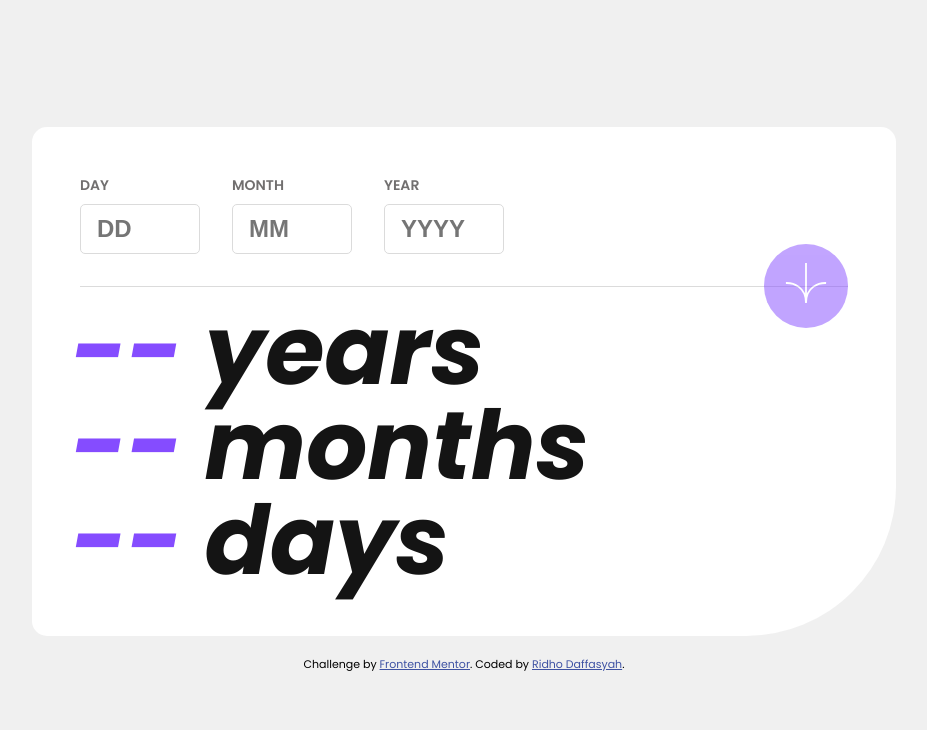
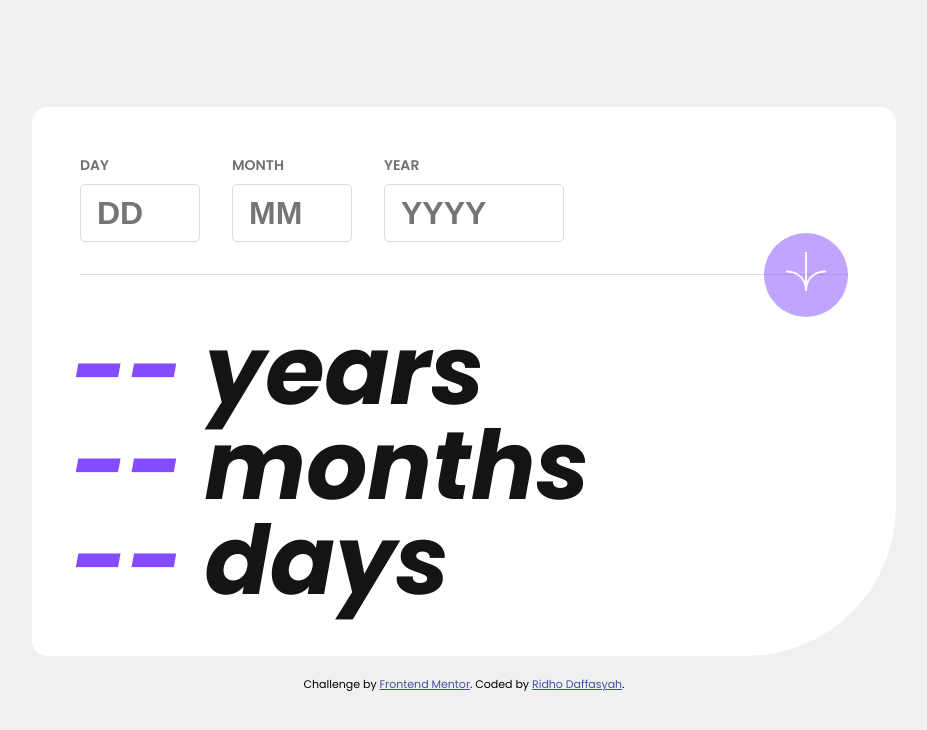
Before and after one commit to ridhodaffasyah/Age-Calculator-App, a plain HTML site: page index.html in a window 1280 px wide. Shown: the whole page, without its empty margins (176-1103 px from the left). Drawn offline with Linux system fonts and the light colour scheme.

Commit message:
fixing: some styles

```diff
--- a/index.html
+++ b/index.html
@@ -40,30 +40,37 @@
       margin: 0;
       background-color: hsl(0, 0%, 100%);
     }
-    .input {
+    .input-day, .input-month {
       display: flex;
       flex-direction: column;
       padding: 1rem;
       width: 120px;
       background-color: hsl(0, 0%, 100%);
     }
-    .input label {
+    .input-year{
+      display: flex;
+      flex-direction: column;
+      padding: 1rem;
+      width: 180px;
+      background-color: hsl(0, 0%, 100%);
+    }
+    .input-day label, .input-month label, .input-year label {
       margin-bottom: 0.5rem;
       font-size: 14px;
       text-transform: uppercase;
       font-weight: 600;
       color: hsl(0, 1%, 44%);
     }
-    .input input {
+    .input-day input, .input-month input, .input-year input {
       padding: 0.6rem 1rem;
       border: 1px solid hsl(0, 0%, 86%);
       border-radius: 5px;
       background-color: hsl(0, 0%, 100%);
-      font-size: 1.5rem;
+      font-size: 32px;
       font-weight: 700;
       color: hsl(0, 0%, 8%);
     }
-    .input input:focus {
+    .input-day input:focus, .input-month input:focus, .input-year input:focus {
       outline: none;
       border: 1px solid hsl(259, 100%, 65%);
     }
@@ -117,7 +124,7 @@
       border-radius: 15px 15px 150px 15px;
       flex-direction: column;
       margin: 0;
-      padding: 0rem 2rem 2rem 2rem;
+      padding: 2rem 2rem 2rem 2rem;
       background-color: hsl(0, 0%, 100%);
     }
     .output-data h1 {
@@ -130,7 +137,7 @@
     .msg-empty-day, .msg-empty-month, .msg-empty-year, .msg-invalid-day, .msg-invalid-month, .msg-invalid-year {
       display: none;
       margin-top: 5px;
-      font-size: 10px;
+      font-size: 12px;
       font-style: italic;
       color: hsl(0, 100%, 74%);
     }
@@ -145,10 +152,10 @@
       .input-data {
         padding: 1rem 1rem 1rem 0rem;
       }
-      .input {
+      .input-day, .input-month, .input-year {
         width: 80px;
       }
-      .input input {
+      .input-day input, .input-month input, .input-year input {
         font-size: 0.8rem;
       }
       .btn-container {
@@ -180,19 +187,19 @@
   <main>
     <div class="calculator-container">
       <div class="input-data">
-        <div class="input">
+        <div class="input-day">
           <label for="day">Day</label>
           <input type="number" id="day" name="day" placeholder="DD" oninput="inputDay()"/>
           <span class="msg-empty-day">This field is required</span>
           <span class="msg-invalid-day">Must be a valid day</span>
         </div>
-        <div class="input">
+        <div class="input-month">
           <label for="month">Month</label>
           <input type="number" id="month" name="month" placeholder="MM" oninput="inputMonth()"/>
           <span class="msg-empty-month">This field is required</span>
           <span class="msg-invalid-month">Must be a valid month</span>
         </div>
-        <div class="input">
+        <div class="input-year">
           <label for="year">Year</label>
           <input type="number" id="year" name="year" placeholder="YYYY" oninput="inputYear()"/>
           <span class="msg-empty-year">This field is required</span>
```
